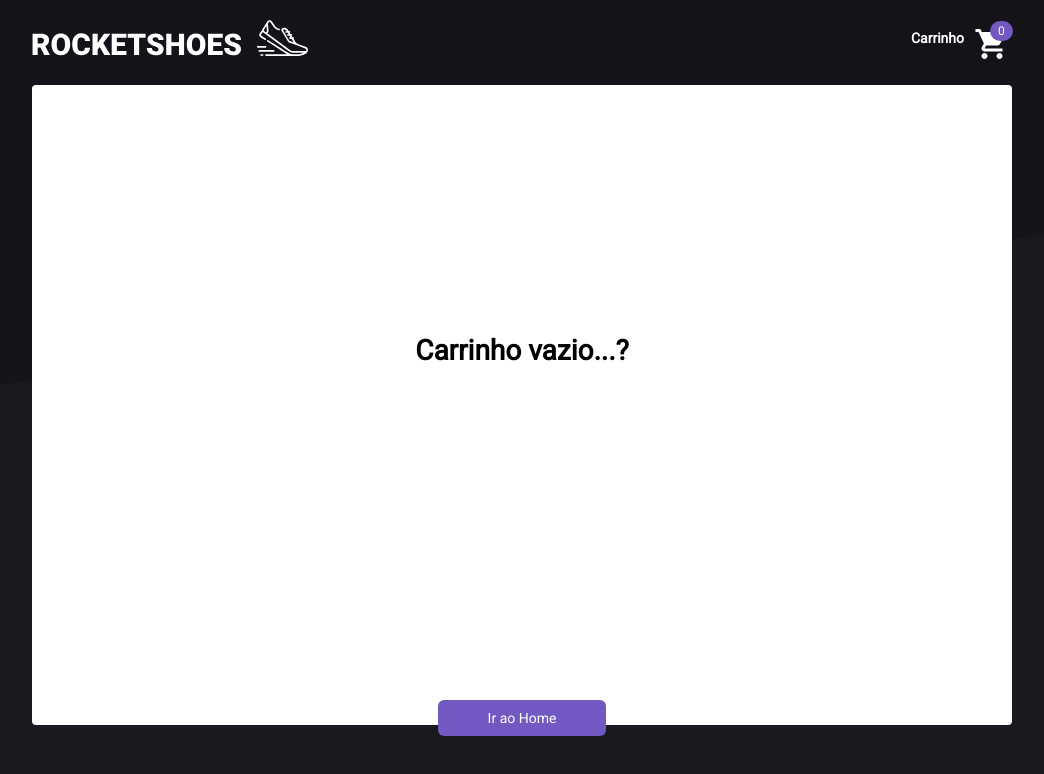
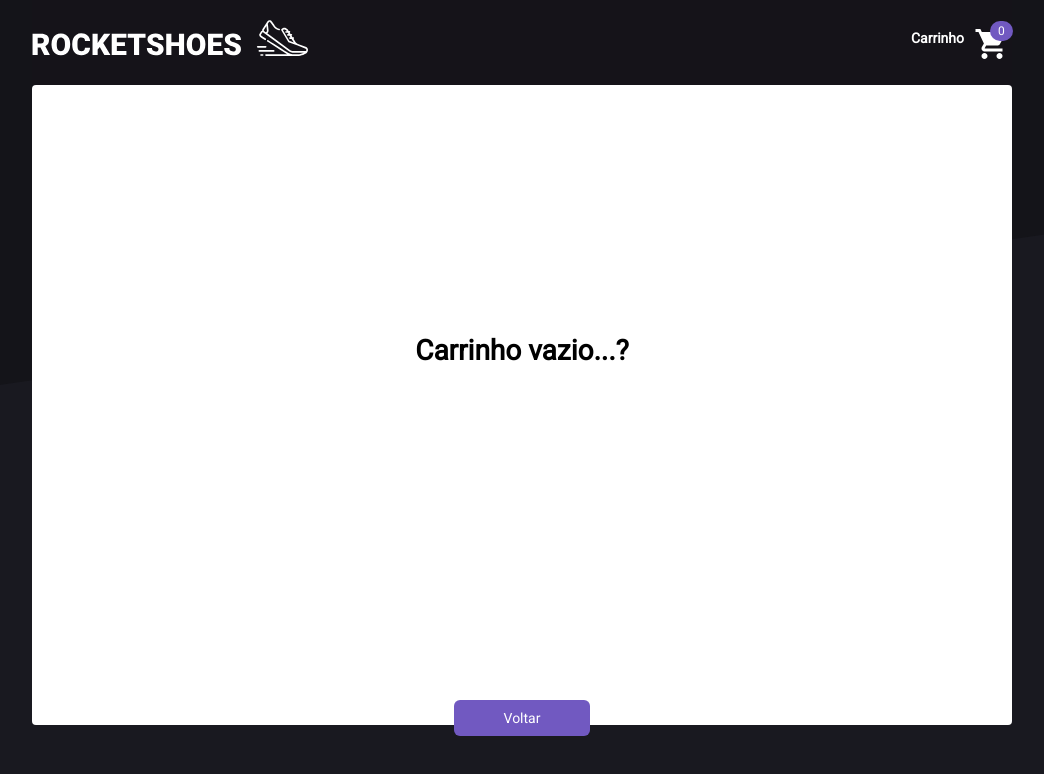
Before and after one commit to romualdo-ah/rocketseat-carrinho-de-compras, a React (Create React App) app: page /cart in a window 1280 px wide. Shown: the top 774 px of the page, without its empty margins (118-1162 px from the left). Built offline with nearby package versions, Linux system fonts and the light colour scheme.

Commit message:
Atualizando texto do botao home

```diff
--- a/src/pages/Cart/index.tsx
+++ b/src/pages/Cart/index.tsx
@@ -42,7 +42,7 @@
       {cart.length === 0 ? (
         <EmptyCart>
           <h1>Carrinho vazio...?</h1>
-          <Link to="/">Ir ao Home</Link>
+          <Link to="/">Voltar</Link>
         </EmptyCart>
       ) : (
         <div>
```
